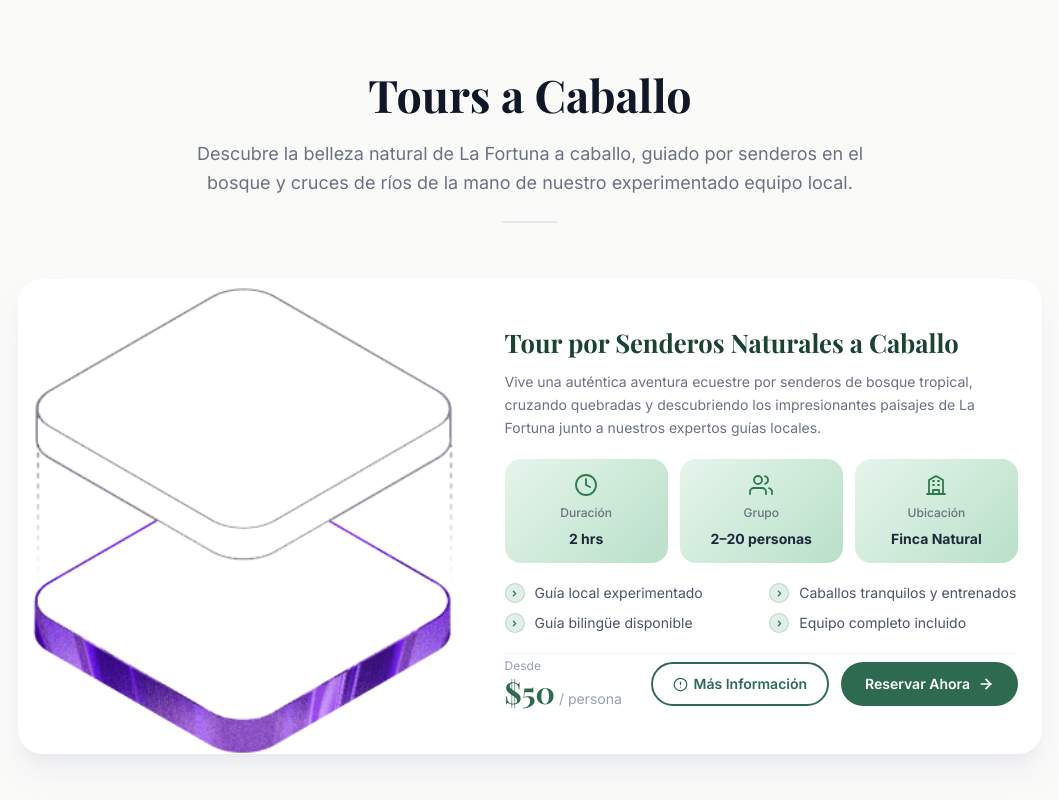
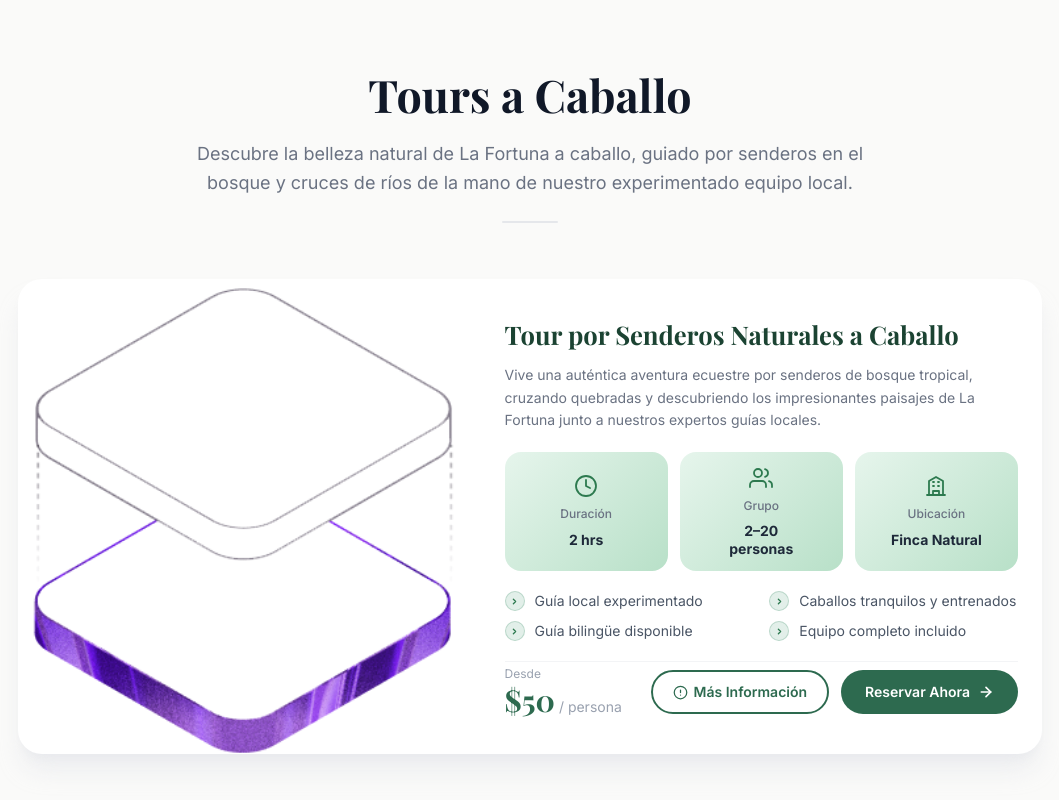
Before and after one commit to hectorcaravacavargas/tours-website, a React (Vite) app: page / in a window 1280 px wide. Shown: the part 901-1701 px from the top of the page, without its empty margins (110-1169 px from the left). Built offline with nearby package versions, Linux system fonts and the light colour scheme; a web font is replaced by a local one.

Commit message:
fix(tours): split group count and label onto separate lines in icon box

```diff
--- a/src/app/components/Tours.jsx
+++ b/src/app/components/Tours.jsx
@@ -156,7 +156,9 @@ export function Tours() {
                 <div className="rounded-2xl p-3.5 flex flex-col items-center gap-2 text-center min-h-[96px] justify-center" style={iconBoxStyle}>
                   <GroupIcon />
                   <span className="text-xs text-gray-500 font-medium">{t('tours.card.group')}</span>
-                  <strong className="text-sm text-gray-800 whitespace-nowrap">2–20 {t('tours.card.people')}</strong>
+                  <strong className="text-sm text-gray-800 leading-tight text-center">
+                    2–20<br />{t('tours.card.people')}
+                  </strong>
                 </div>
                 {/* Finca Natural */}
                 <div className="rounded-2xl p-3.5 flex flex-col items-center gap-2 text-center min-h-[96px] justify-center" style={iconBoxStyle}>
```
